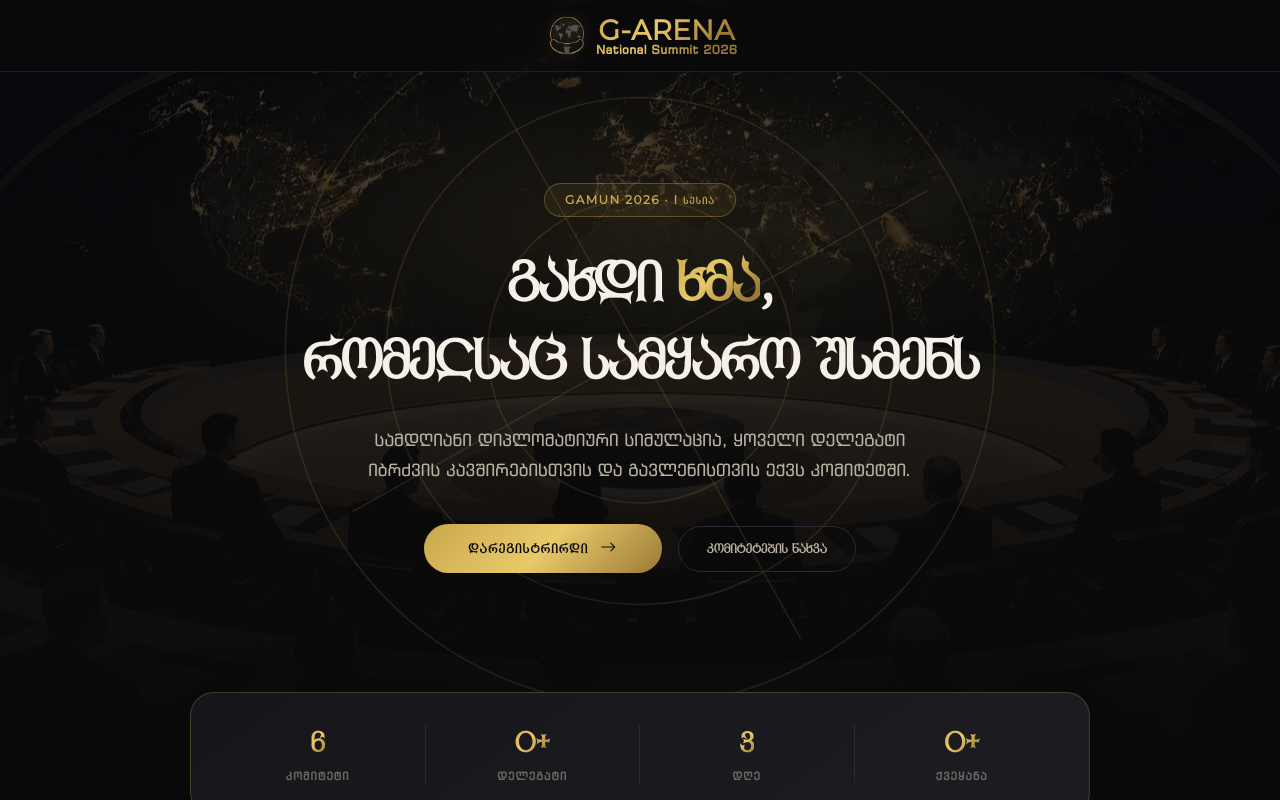
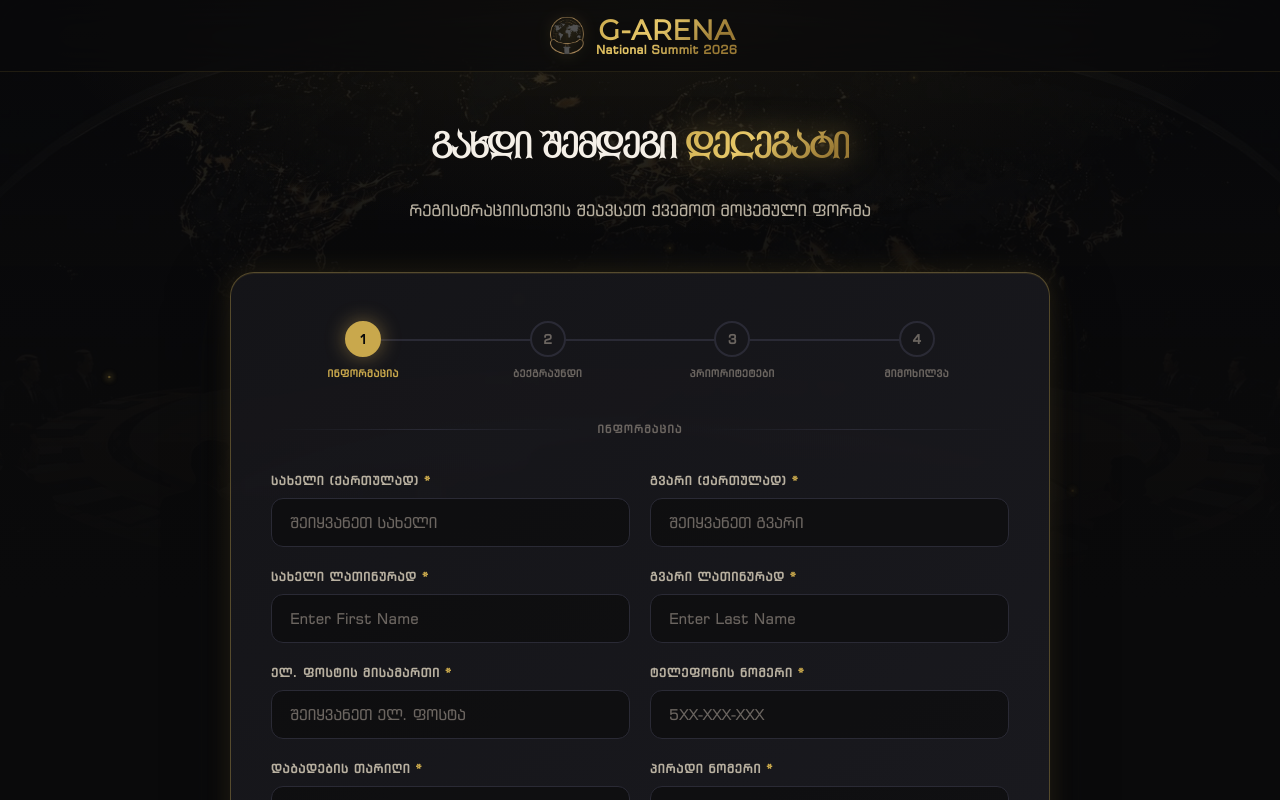
Before and after one commit to GuramiGorgadze/global-arena, a React (Vite) app in the folder frontend/: page / in a window 1280 px wide. Shown: the top 800 px of the page. Built offline with nearby package versions, Linux system fonts and the light colour scheme; what @plausible-analytics/tracker would draw is missing.

Commit message:
undid changes

```diff
--- a/frontend/src/App.jsx
+++ b/frontend/src/App.jsx
@@ -4,17 +4,13 @@ import './styles/style.scss';
 import { Toaster } from 'react-hot-toast';
 import { Routes, Route } from 'react-router-dom';
 import { Navbar, Footer, Main } from './layouts';
-import { Home } from './routes';
+import { Home } from './routes'
 import useDocumentTitle from './hooks/useDocumentTitle';
 import useScrollTop from './hooks/useScrollTop';
-
-const APPLICATIONS_HOST = 'applications.g-arena.org';
 
 function App() {
   useDocumentTitle();
   useScrollTop();
-
-  const isApplicationsSite = window.location.hostname === APPLICATIONS_HOST;
 
   return (
     <>
@@ -46,20 +42,16 @@ function App() {
       <Navbar />
       <Main>
         <ScrollToTopButton />
-        {isApplicationsSite ? (
-          <Registration />
-        ) : (
         <Routes>
-            <Route
+          {/* <Route
             path="/"
             element={<Home />}
-            />
+          /> */}
           <Route
             path="*"
             element={<Registration />}
           />
         </Routes>
-        )}
       </Main>
       <Footer />
     </>
```
Lines whose indentation alone changed are shown as unchanged.
